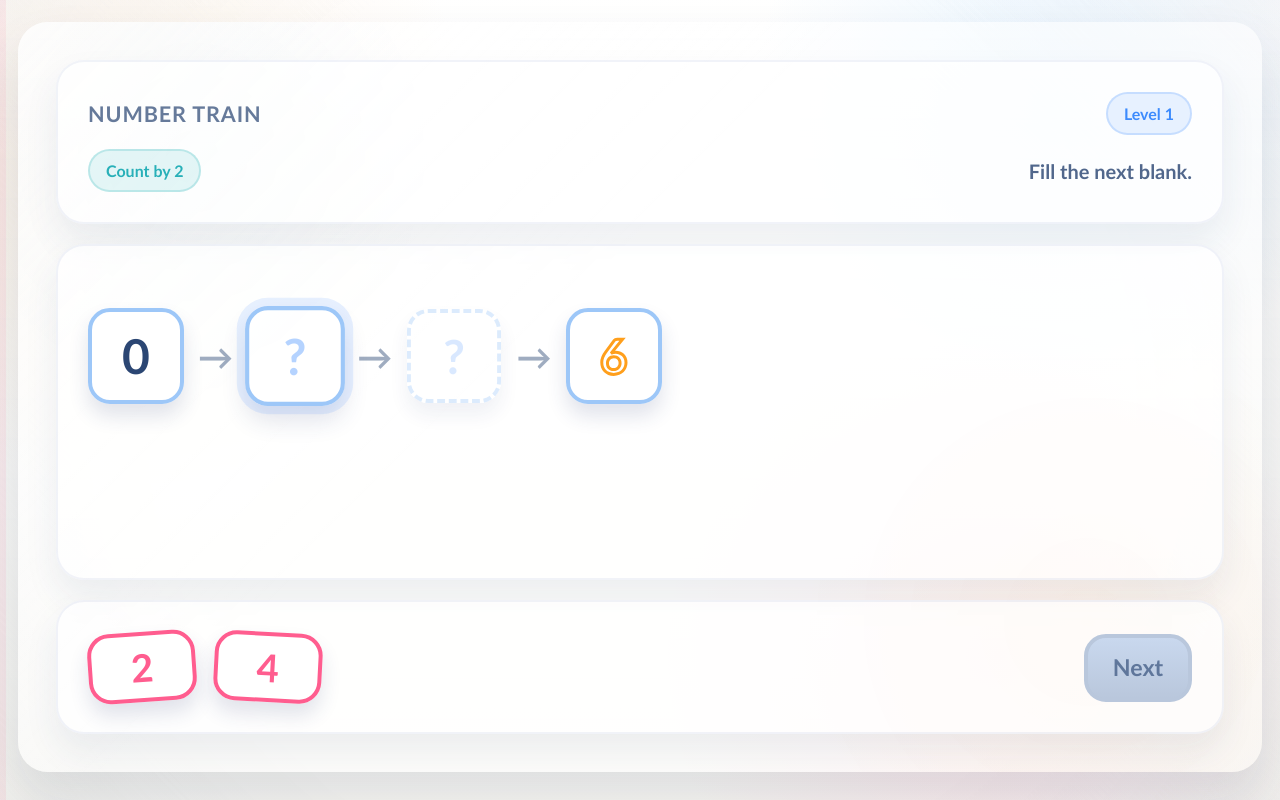
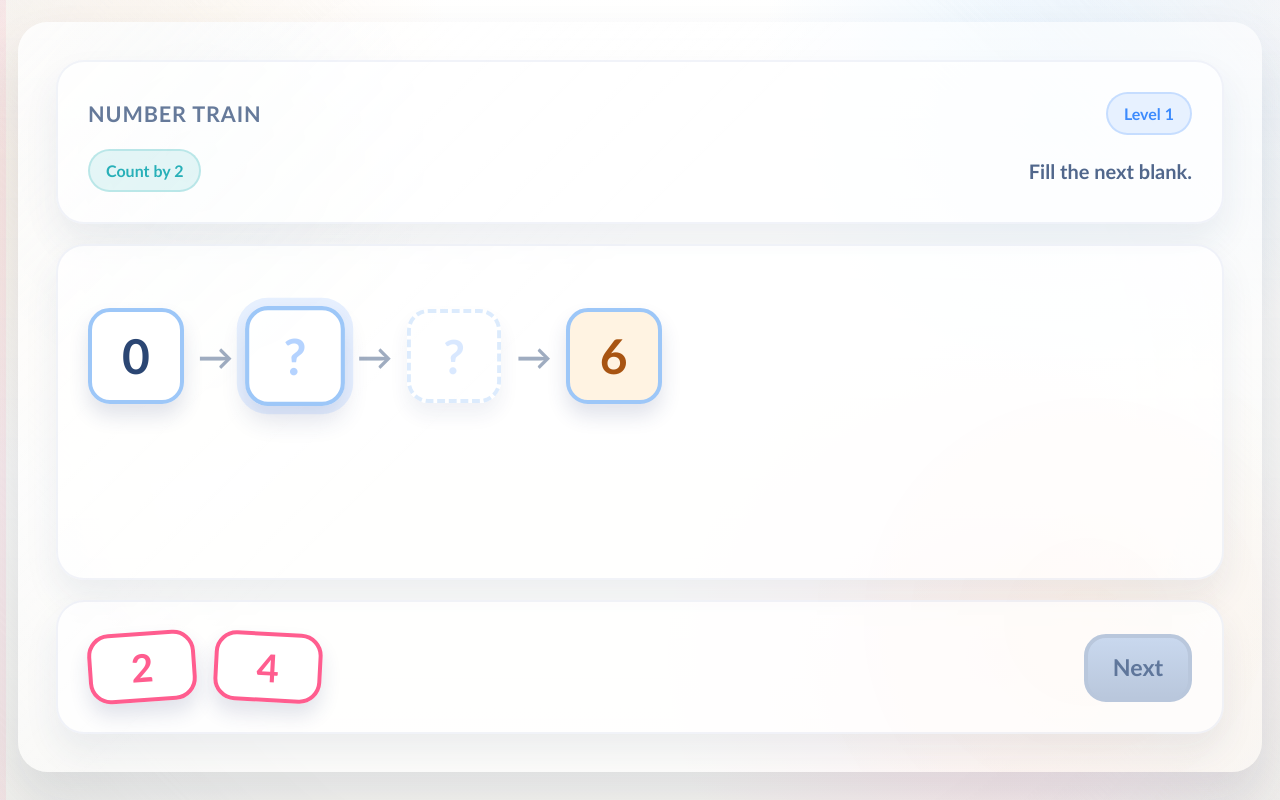
Before and after one commit to mohsen3/koochooloo, a plain HTML site: page number-sequence-puzzle-game.html in a window 1280 px wide. Drawn offline with Linux system fonts and the light colour scheme.

Commit message:
Use solid high-contrast numbers in number order game

```diff
--- a/number-sequence-puzzle-game.html
+++ b/number-sequence-puzzle-game.html
@@ -263,9 +263,8 @@
 
         .sequence-slot.filled-outline {
             border-style: solid;
-            background: rgba(255, 255, 255, 0.92);
-            color: transparent;
-            -webkit-text-stroke: 3px var(--orange);
+            background: #fff3e2;
+            color: #a85412;
         }
 
         .sequence-slot.blank {
--- a/sw.js
+++ b/sw.js
@@ -13,7 +13,7 @@
  *   - other assets (icons, fonts, css, audio, geojson) -> stale-while-revalidate
  */
 
-const VERSION = '2026-11-25.1';
+const VERSION = '2026-11-26.1';
 const CACHE = 'koochooloo-' + VERSION;
 
 // App shell precached on install so the whole app works fully offline.
```
